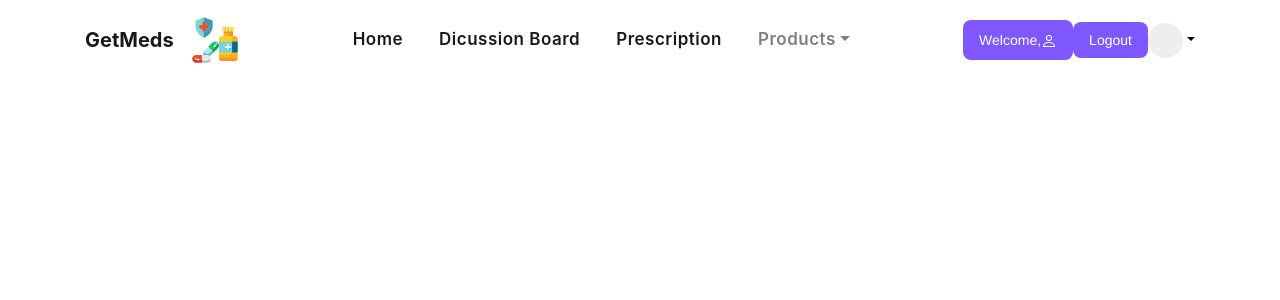
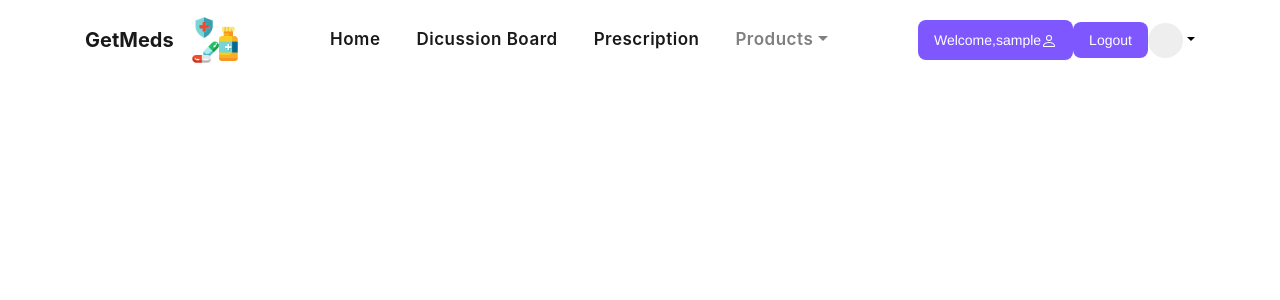
Before and after one commit to VarshaPrasanna/PharmacyReact, a React (Create React App) app in the folder frontend/: page / in a window 1280 px wide. Shown: the top 300 px of the page. Built offline with nearby package versions, Linux system fonts and the light colour scheme; sample sign-in values are in the browser's storage; the HTML template or start-up script is replaced by a standard one; a web font is replaced by a local one.

Commit message:
username

```diff
--- a/frontend/src/components/Header/Header.js
+++ b/frontend/src/components/Header/Header.js
@@ -2,6 +2,7 @@ import React, { Component } from 'react';
 import { Link } from "react-router-dom";
 import "./Header.css"
 import { useEffect, useState } from "react";
+const firstName = localStorage.getItem('userName')
 
 
 function Header() {
@@ -75,7 +76,7 @@ function Header() {
                     </ul>
                 ) : (
                     <div>
-                        <Link size="10px" type="button" to={{ pathname: "/profile" }} className="button-1">Welcome,
+                        <Link size="10px" type="button" to={{ pathname: "/profile" }} className="button-1">Welcome,{firstName}
                             <svg xmlns="http://www.w3.org/2000/svg" width="16" height="16" fill="currentColor"
                                 class="bi bi-person" viewBox="0 0 16 16">
                                 <path
```
